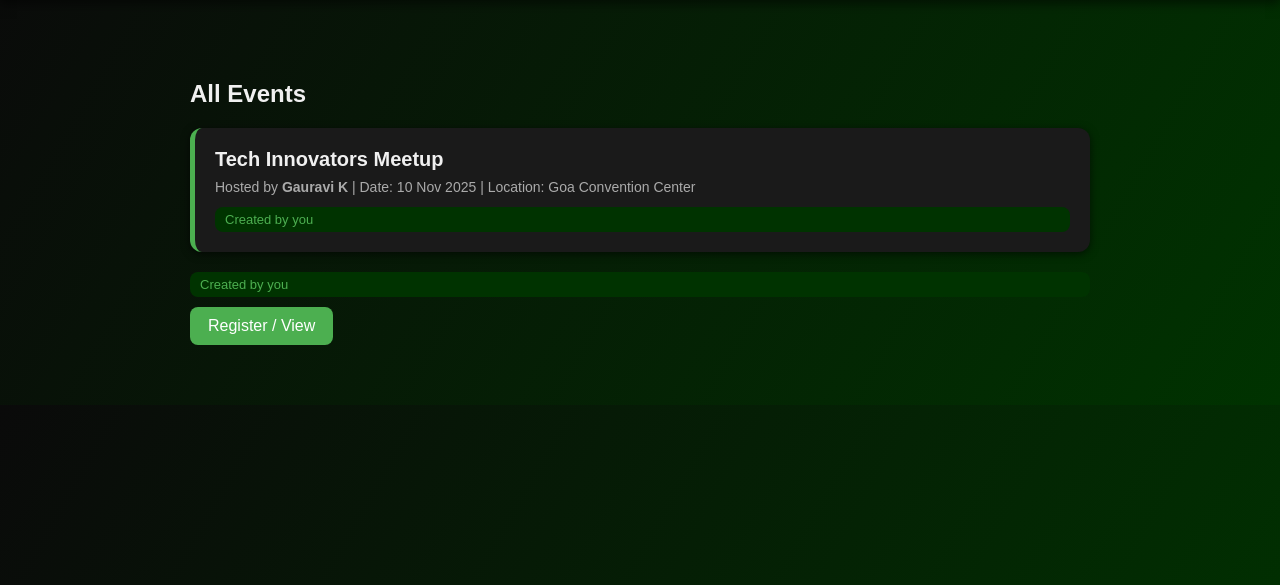
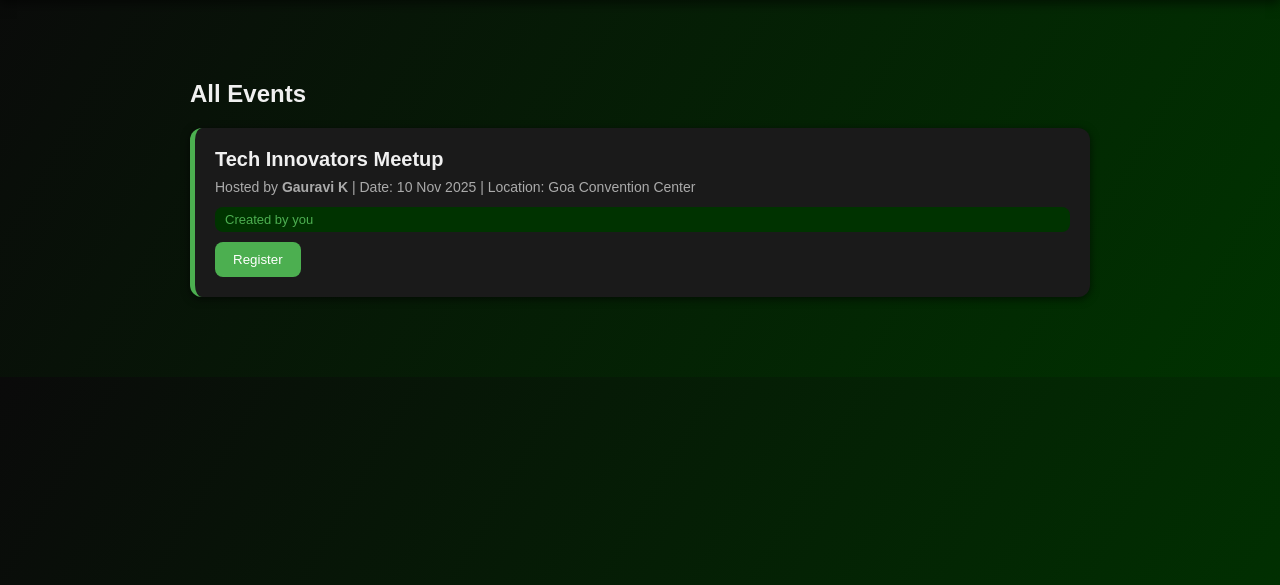
Before and after one commit to amanbhandare09/event_hive_app, a Flask app: page /profile in a window 1280 px wide. Shown: the part 58-643 px from the top of the page. Run offline with Flask 3, Linux system fonts and the light colour scheme; a user stored in the database is signed in; data comes from the database, SQL or seed files in the repository.

Commit message:
changes in register page

```diff
--- a/app/main.py
+++ b/app/main.py
@@ -149,7 +149,7 @@ def list_attendees():
     """Retrieve a list of all attendees."""
     return jsonify({"message": "List of all attendees"}), 200
 
-@attendees_blueprint.route("/", methods=["POST"])
+@attendees_blueprint.route("/register", methods=["POST"])
 def create_attendee():
     """
     Register a new attendee.
--- a/app/templates/profile.html
+++ b/app/templates/profile.html
@@ -126,13 +126,12 @@
           {% if event.creator.id == current_user.id %}
             <div class="created-by-you">Created by you</div>
           {% endif %}
+
+     <form action="{{ url_for('attendees.create_attendee') }}" method="POST">
+     <input type="hidden" name="event_id" value="{{ event.event_id }}">
+     <button type="submit" class="register-btn">Register</button>
+     </form>
         </div>
-        {% if event.creator.id == current_user.id %}
-       <div class="created-by-you">Created by you</div>
-      {% endif %}
-
-   <!-- ✅ Add this button -->
-     <a href="{{ url_for('main.create_attendee', event_id=event.event_id) }}" class="register-btn">Register / View</a>
 
       {% endfor %}
       {% else %}
--- a/app/templates/register.html
+++ b/app/templates/register.html
@@ -69,11 +69,11 @@
 </head>
 <body>
   <div class="register-box">
-    <h2>Register for {{ event.title }}</h2>
+    <!-- <h2>Register for {{ event.title }}</h2> -->
     <p>Would you like to register for this event?</p>
 
-    <a href="{{ url_for('main.confirm_registration', event_id=event.id, decision='yes') }}" class="btn yes-btn">Yes, Register</a>
-    <a href="{{ url_for('main.confirm_registration', event_id=event.id, decision='no') }}" class="btn no-btn">No, Maybe Later</a>
+    <a href="{{ url_for('main.confirm_registration', event_id=event_id, decision='yes') }}" class="btn yes-btn">Yes, Register</a>
+    <a href="{{ url_for('main.confirm_registration', event_id=event_id, decision='no') }}" class="btn no-btn">No, Maybe Later</a>
   </div>
 </body>
 </html>
```
